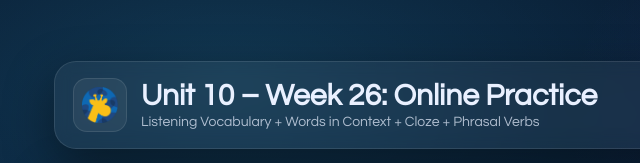
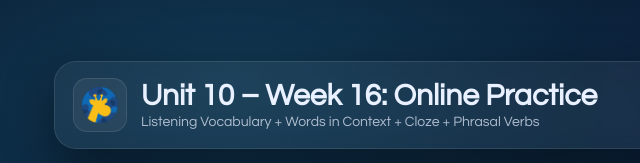
Before and after one commit to daphro2-cpu/GA5_U10, a plain HTML site: page index.html in a window 1280 px wide. Shown: the top 163 px of the page, 26-666 px from the left. Drawn offline with Linux system fonts and the light colour scheme.

Commit message:
Update index.html

```diff
--- a/index.html
+++ b/index.html
@@ -95,7 +95,7 @@
     <div class="brand">
       <div class="logo"><img src="logo.png" alt="GA Logo"></div>
       <div class="titleblock">
-        <h1>Unit 10 – Week 26: Online Practice</h1>
+        <h1>Unit 10 – Week 16: Online Practice</h1>
         <div class="sub">Listening Vocabulary + Words in Context + Cloze + Phrasal Verbs</div>
       </div>
     </div>
```
